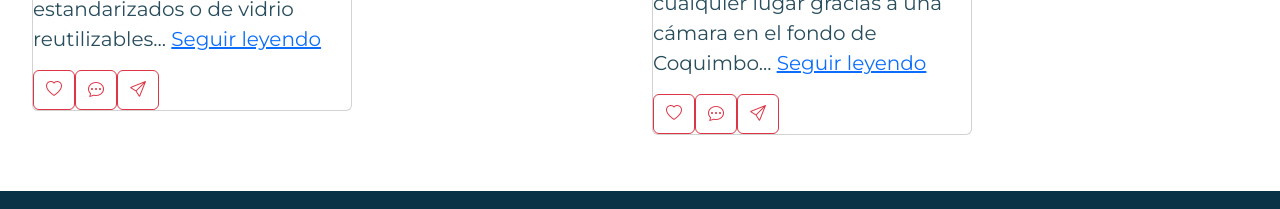
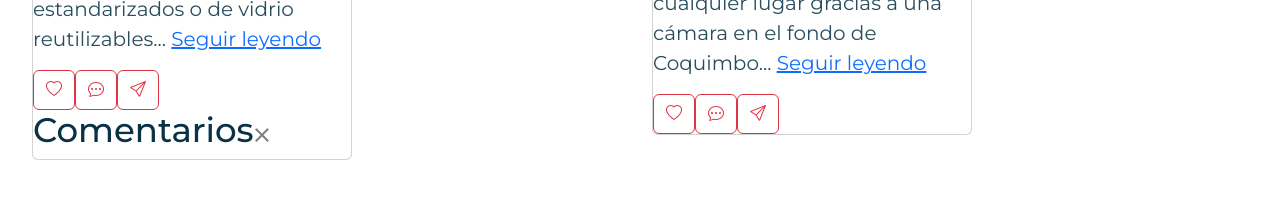
Before and after one commit to valentinatp/react-eclosion, a React (Vite) app: page /feed in a window 1280 px wide. Both pictures are taken after a click on the button 96 px from the left and 972 px from the top of the page. Shown: the part 882-1091 px from the top of the page. Built offline with nearby package versions, Linux system fonts and the light colour scheme.

Commit message:
se incorpora comentario --por mejorar--

```diff
--- a/src/Components/Feed/Feed.jsx
+++ b/src/Components/Feed/Feed.jsx
@@ -4,6 +4,13 @@ import './feed-style.css';
 import { Link } from 'react-router-dom';
 
 function Feed() {
+    const [show, setShow] = useState(false);
+
+    // Funciones para abrir y cerrar el modal
+    const handleShow = () => setShow(true);
+    const handleClose = () => setShow(false);
+
+    // Estado para manejar los "me gusta" en las tarjetas
     const [liked, setLiked] = useState([false, false]);
 
     const handleLike = (index) => {
@@ -63,6 +70,7 @@ function Feed() {
                                             Seguir leyendo
                                         </a>
                                     </p>
+                                    {/* Botones de interacción */}
                                     <div className="btn-group-feed">
                                         <button
                                             type="button"
@@ -71,12 +79,28 @@ function Feed() {
                                         >
                                             <i className={`bi ${liked[0] ? "bi-heart-fill" : "bi-heart"}`} />
                                         </button>
-                                        <button type="button" className="btn btn-outline-danger">
+                                        <button type="button" className="btn btn-outline-danger" onClick={handleShow}>
                                             <i className="bi bi-chat-dots" />
                                         </button>
                                         <button type="button" className="btn btn-outline-danger">
                                             <i className="bi bi-send" />
                                         </button>
+                                        { /* Modal para comentarios */}
+                                        {show && (
+                                            <div className="modal-feed" aria-labelledby="staticBackdropLabel" aria-modal="true" role="dialog">
+                                                <div className="modal-dialog modal-content">
+                                                    <div className="modal-header">
+                                                        <h1 className="modal-tittle" id="tituloModal">Comentarios</h1>
+                                                        <button type="button" className="btn-close" onClick={handleClose}></button>
+                                                    </div>
+                                                    <div className="modal-body">
+                                                    </div>
+                                                    <div className="modal-footer">
+                                                        {/* Aquí podrías agregar un formulario para enviar comentarios */}
+                                                    </div>
+                                                </div>
+                                            </div>
+                                        )}
                                     </div>
                                 </div>
                             </div>
```
Lines whose indentation alone changed are shown as unchanged.
